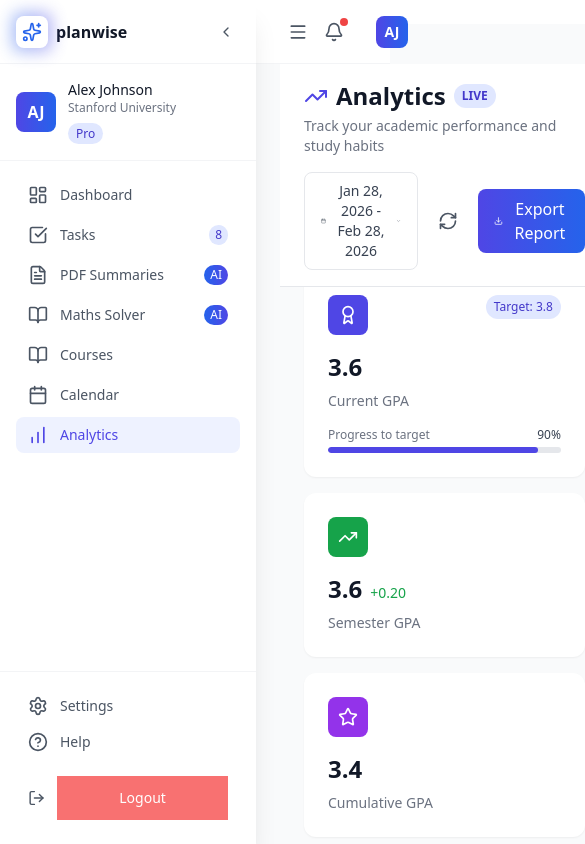
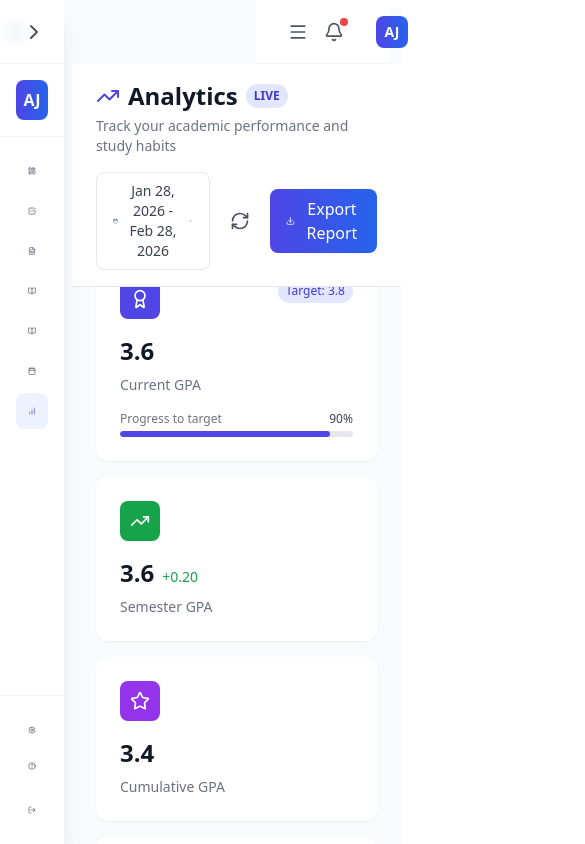
Before and after one commit to patrickiyiakimo/planwise, a Next.js app: page /dashboard/analytics in a window 390 px wide. Shown: the top 844 px of the page, 585 px wide, since content can reach past the window. Built offline with nearby package versions, Linux system fonts and the light colour scheme.

Commit message:
fix: Improved the layout and responsiveness of the sidebaron mobile

```diff
--- a/src/app/(website)/components/dashboard/Sidebar.jsx
+++ b/src/app/(website)/components/dashboard/Sidebar.jsx
@@ -39,16 +39,16 @@ const Sidebar = ({ user, collapsed, onToggle, onLogout, currentPath }) => {
   return (
     <aside
       className={`fixed left-0 top-0 h-full bg-white shadow-xl transition-all duration-300 z-50
-        ${collapsed ? 'w-20' : 'w-64'}`}
+        ${collapsed ? 'w-16 md:w-20' : 'w-64'}`}
     >
       {/* Logo */}
       <div className="h-16 flex items-center justify-between px-4 border-b border-gray-100">
         <Link href="/dashboard" className="flex items-center space-x-2">
           <div className="relative">
             <div className="absolute -inset-1 bg-gradient-to-r from-blue-600 to-indigo-600 rounded-lg blur opacity-40"></div>
-            <div className="relative bg-white rounded-lg p-1.5">
+            {/* <div className="relative bg-white rounded-lg p-1.5">
               <Sparkles className="w-5 h-5 text-blue-600" />
-            </div>
+            </div> */}
           </div>
           {!collapsed && (
             <span className="font-bold text-gray-900">planwise</span>
@@ -60,9 +60,9 @@ const Sidebar = ({ user, collapsed, onToggle, onLogout, currentPath }) => {
           className="p-1.5 rounded-lg hover:bg-gray-100 transition-colors"
         >
           {collapsed ? (
-            <ChevronRight className="w-4 h-4 text-gray-600" />
+            <ChevronRight className="w-6 h-6 text-gray-600" />
           ) : (
-            <ChevronLeft className="w-4 h-4 text-gray-600" />
+            <ChevronLeft className="w-6 h-6 text-gray-600" />
           )}
         </button>
       </div>
@@ -174,160 +174,3 @@ const Sidebar = ({ user, collapsed, onToggle, onLogout, currentPath }) => {
 };
 
 export default Sidebar;
-
-
-
-
-// "use client";
-
-// import React from 'react';
-// import Link from 'next/link';
-// import {
-//   LayoutDashboard,
-//   CheckSquare,
-//   FileText,
-//   BookOpen,
-//   Users,
-//   Settings,
-//   HelpCircle,
-//   LogOut,
-//   ChevronLeft,
-//   ChevronRight,
-//   Sparkles,
-//   Calendar,
-//   BarChart,
-//   Calculator
-// } from 'lucide-react';
-
-// const Sidebar = ({ user, collapsed, onToggle, onLogout, currentPath }) => {
-//   const navigation = [
-//     { name: 'Dashboard', href: '/dashboard', icon: LayoutDashboard },
-//     { name: 'Tasks', href: '/dashboard/tasks', icon: CheckSquare },
-//     { name: 'PDF Summaries', href: '/dashboard/summaries', icon: FileText, badge: 'AI' },
-//     { name: 'Math Solver', href: '/dashboard/maths-solver', icon: Calculator, badge: 'AI' },
-//     { name: 'Courses', href: '/dashboard/courses', icon: BookOpen },
-//     { name: 'Calendar', href: '/dashboard/calendar', icon: Calendar },
-//     { name: 'Analytics', href: '/dashboard/analytics', icon: BarChart },
-//     { name: 'Settings', href: '/dashboard/settings', icon: Settings },
-//     { name: 'Help', href: '/dashboard/help', icon: HelpCircle },
-//   ];
-
-//   return (
-//     <aside
-//       className={`fixed left-0 top-0 h-full bg-white shadow-xl transition-all duration-300 z-50
-//         ${collapsed ? 'w-20' : 'w-64'}`}
-//     >
-//       {/* Logo */}
-//       <div className="h-16 flex items-center justify-between px-4 border-b border-gray-100">
-//         <Link href="/dashboard" className="flex items-center space-x-2">
-//           <div className="relative">
-//             <div className="absolute -inset-1 bg-gradient-to-r from-blue-600 to-indigo-600 rounded-lg blur opacity-40"></div>
-//             <div className="relative bg-white rounded-lg p-1.5">
-//               <Sparkles className="w-5 h-5 text-blue-600" />
-//             </div>
-//           </div>
-//           {!collapsed && (
-//             <span className="font-bold text-gray-900">planwise</span>
-//           )}
-//         </Link>
-
-//         <button
-//           onClick={onToggle}
-//           className="p-1.5 rounded-lg hover:bg-gray-100 transition-colors"
-//         >
-//           {collapsed ? (
-//             <ChevronRight className="w-4 h-4 text-gray-600" />
-//           ) : (
-//             <ChevronLeft className="w-4 h-4 text-gray-600" />
-//           )}
-//         </button>
-//       </div>
-
-//       {/* User Info */}
-//       {!collapsed && (
-//         <div className="p-4 border-b border-gray-100">
-//           <div className="flex items-center space-x-3">
-//             <div className="w-10 h-10 bg-gradient-to-r from-indigo-600 to-blue-600 rounded-lg flex items-center justify-center text-white font-semibold">
-//               {user.avatar}
-//             </div>
-//             <div className="flex-1 min-w-0">
-//               <p className="text-sm font-medium text-gray-900 truncate">{user.name}</p>
-//               <p className="text-xs text-gray-500 truncate">{user.university}</p>
-//               <div className="mt-1">
-//                 <span className="px-2 py-0.5 text-xs font-medium bg-indigo-100 text-indigo-700 rounded-full">
-//                   {user.plan}
-//                 </span>
-//               </div>
-//             </div>
-//           </div>
-//         </div>
-//       )}
-
-//       {collapsed && (
-//         <div className="p-4 flex justify-center border-b border-gray-100">
-//           <div className="w-10 h-10 bg-gradient-to-r from-indigo-600 to-blue-600 rounded-lg flex items-center justify-center text-white font-semibold">
-//             {user.avatar}
-//           </div>
-//         </div>
-//       )}
-
-//       {/* Navigation */}
-//       <nav className="p-4 space-y-1">
-//         {navigation.map((item) => {
-//           const Icon = item.icon;
-//           const isActive = currentPath === item.href || currentPath.startsWith(item.href + '/');
-
-//           return (
-//             <Link
-//               key={item.name}
-//               href={item.href}
-//               className={`
-//                 flex items-center ${collapsed ? 'justify-center' : 'justify-start'} px-3 py-2 rounded-lg transition-all
-//                 ${isActive
-//                   ? 'bg-indigo-50 text-indigo-600'
-//                   : 'text-gray-600 hover:bg-gray-100 hover:text-gray-900'
-//                 }
-//               `}
-//             >
-//               <Icon className={`w-5 h-5 ${collapsed ? '' : 'mr-3'}`} />
-//               {!collapsed && (
-//                 <>
-//                   <span className="text-sm font-medium flex-1">{item.name}</span>
-//                   {item.badge && (
-//                     <span className={`
-//                       px-1.5 py-0.5 text-xs font-medium rounded-full
-//                       ${item.badge === 'AI'
-//                         ? 'bg-gradient-to-r from-blue-600 to-indigo-600 text-white'
-//                         : 'bg-indigo-100 text-indigo-700'
-//                       }
-//                     `}>
-//                       {item.badge}
-//                     </span>
-//                   )}
-//                 </>
-//               )}
-//             </Link>
-//           );
-//         })}
-//       </nav>
-
-//       {/* Logout Button */}
-//       <div className="absolute bottom-0 left-0 right-0 p-4 border-t border-gray-100">
-//         <button
-//           onClick={onLogout}
-//           className={`
-//             w-full flex items-center ${collapsed ? 'justify-center' : 'justify-start'} px-3 py-2 rounded-lg
-//             text-gray-600 hover:bg-red-50 hover:text-red-600 transition-colors
-//           `}
-//         >
-//           <LogOut className={`w-5 h-5 ${collapsed ? '' : 'mr-3'}`} />
-//           {!collapsed && (
-//             <span className="text-sm font-medium">Logout</span>
-//           )}
-//         </button>
-//       </div>
-//     </aside>
-//   );
-// };
-
-// export default Sidebar;
--- a/src/containers/dashboard/DashboardContainer.jsx
+++ b/src/containers/dashboard/DashboardContainer.jsx
@@ -24,7 +24,7 @@ import Header from '@/app/(website)/components/dashboard/Header';
 const DashboardContainer = ({ children }) => {
   const router = useRouter();
   const pathname = usePathname();
-  const [sidebarCollapsed, setSidebarCollapsed] = useState(false);
+  const [sidebarCollapsed, setSidebarCollapsed] = useState(true);
   const [user, setUser] = useState(null);
   const [loading, setLoading] = useState(true);
   const [dashboardData, setDashboardData] = useState({
@@ -272,13 +272,13 @@ const DashboardContainer = ({ children }) => {
       />
 
       {/* Main Content */}
-      <div className={`flex-1 transition-all duration-300 ${sidebarCollapsed ? 'ml-20' : 'ml-64'}`}>
+      <div className={`flex-1 transition-all duration-300 ${sidebarCollapsed ? 'ml-16 md:ml-20' : 'ml-10 md:ml-64'}`}>
         <Header
           user={user}
           onToggleSidebar={toggleSidebar}
         />
 
-        <main className="p-6">
+        <main className="p-2">
           {isMainDashboard ? (
             // Main Dashboard View
             <div className="space-y-6">
```
